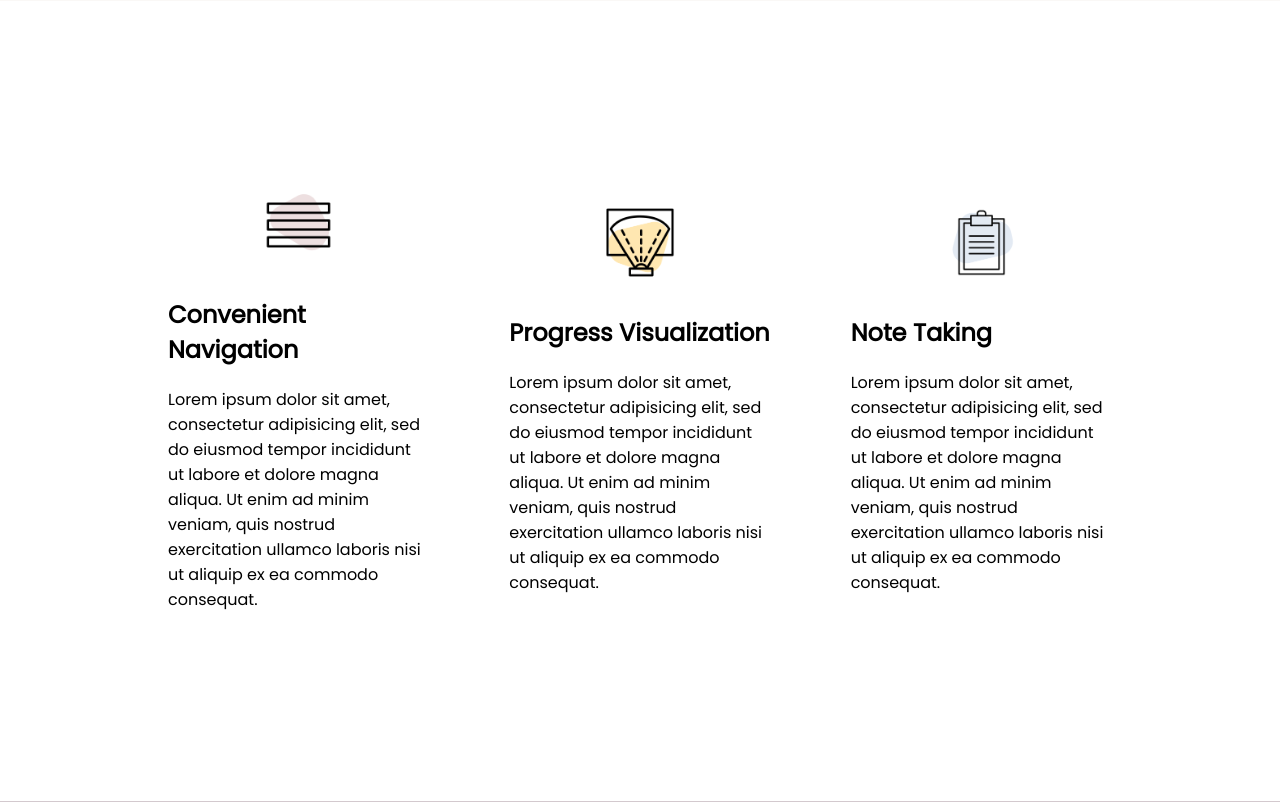
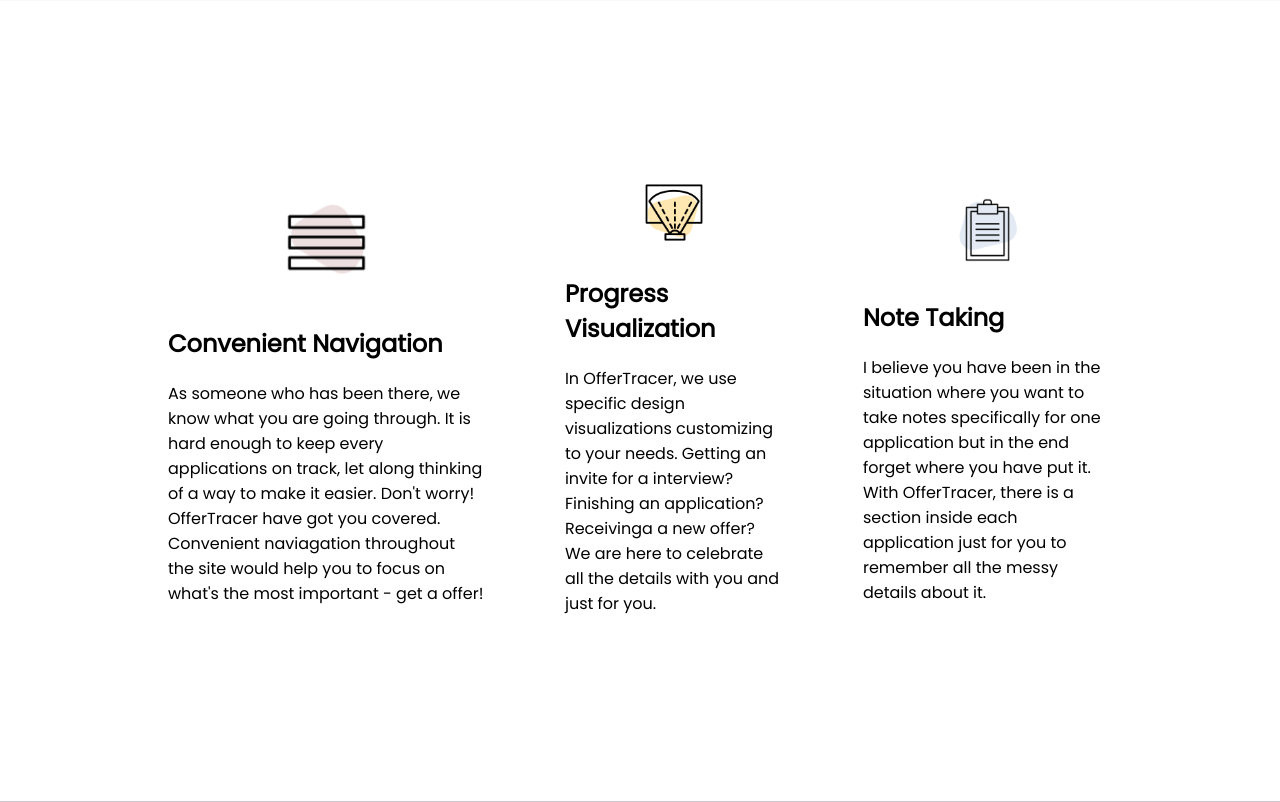
Before and after one commit to yzeng810/CSC210Final, a Flask app: page / in a window 1280 px wide. Shown: the part 1877-2679 px from the top of the page. Run offline with Flask 2, Linux system fonts and the light colour scheme; some libraries are stand-ins or nearby versions.

Commit message:
Update index.html

```diff
--- a/templates/index.html
+++ b/templates/index.html
@@ -40,32 +40,32 @@
 				</div>
 			</div>
 			<div class="userTwo" id="user2">
-				<img src="{{ url_for('static', filename='images/student1.png') }}" class="userImage1">
-				<img src="{{ url_for('static', filename='images/student2.png') }}" class="userImage2">
-				<img src="{{ url_for('static', filename='images/student3.png') }}" class="userImage3">
+				<img src="{{ url_for('static', filename='images/graduate1.jpg') }}" class="userImage1">
+				<img src="{{ url_for('static', filename='images/graduate2.png') }}" class="userImage2">
+				<img src="{{ url_for('static', filename='images/graduate3.jpg') }}" class="userImage3">
 				<div class="userText">
 					<h3>Young <span class="userTitle">Graduates</span></h3>
 					<p>Looking for opportunities to expand their career choices</p>
 					<ul>
-						<li>dsfdsfd</li>
-						<li>sdfsfdsfdsdf</li>
-						<li>sdfsfsdfss</li>
-						<li>sdfsfsdfsfds</li>
+						<li>Going through one or two application season</li>
+						<li>Wanting to try everything new</li>
+						<li>Just taking off in career</li>
+						<li>Hard to find opportunities while working</li>
 					</ul>
 				</div>
 			</div>
 			<div class="userThree" id="user3">
-				<img src="{{ url_for('static', filename='images/student1.png') }}" class="userImage1">
-				<img src="{{ url_for('static', filename='images/student2.png') }}" class="userImage2">
-				<img src="{{ url_for('static', filename='images/student3.png') }}" class="userImage3">
+				<img src="{{ url_for('static', filename='images/professional1.jpg') }}" class="userImage1">
+				<img src="{{ url_for('static', filename='images/professional2.png') }}" class="userImage2">
+				<img src="{{ url_for('static', filename='images/professional3.jpg') }}" class="userImage3">
 				<div class="userText">
 					<h3>Experience <span class="userTitle">Professional</span></h3>
 					<p>Trying to discover the possibilities of job-hopping</p>
 					<ul>
-						<li>sdfsfdsfsfsf</li>
-						<li>sdfsdfdsdfsdf</li>
-						<li>sdfsfsdfsfd</li>
-						<li>sdfsfsdfsfds</li>
+						<li>Knowing their way around the application season</li>
+						<li>Not satifying with the current enviroment</li>
+						<li>Looking for a new place to display talent</li>
+						<li>In need of an efficient way to manage applications</li>
 					</ul>
 				</div>
 			</div>
@@ -86,30 +86,21 @@
 					<img src="{{ url_for('static', filename='images/naviga.png') }}" class="goalImg1">
 				</figure>
 				<h2>Convenient Navigation</h2>
-				<p>Lorem ipsum dolor sit amet, consectetur adipisicing elit, sed do eiusmod
-				tempor incididunt ut labore et dolore magna aliqua. Ut enim ad minim veniam,
-				quis nostrud exercitation ullamco laboris nisi ut aliquip ex ea commodo
-				consequat.</p>
+				<p>As someone who has been there, we know what you are going through. It is hard enough to keep every applications on track, let along thinking of a way to make it easier. Don't worry! OfferTracer have got you covered. Convenient naviagation throughout the site would help you to focus on what's the most important - get a offer! </p>
 			</div>
 			<div class="goal">
 				<figure class="containAlignCenter goal2">
 					<img src="{{ url_for('static', filename='images/visualize.png') }}" class="goalImg2">
 				</figure>
 				<h2>Progress Visualization</h2>
-				<p>Lorem ipsum dolor sit amet, consectetur adipisicing elit, sed do eiusmod
-				tempor incididunt ut labore et dolore magna aliqua. Ut enim ad minim veniam,
-				quis nostrud exercitation ullamco laboris nisi ut aliquip ex ea commodo
-				consequat.</p>
+				<p>In OfferTracer, we use specific design visualizations customizing to your needs. Getting an invite for a interview? Finishing an application? Receivinga a new offer? We are here to celebrate all the details with you and just for you.</p>
 			</div>
 			<div class="goal">
 				<figure class="containAlignCenter goal3">
 					<img src="{{ url_for('static', filename='images/notetaking.png') }}" class="goalImg3">
 				</figure>
 				<h2>Note Taking</h2>
-				<p>Lorem ipsum dolor sit amet, consectetur adipisicing elit, sed do eiusmod
-				tempor incididunt ut labore et dolore magna aliqua. Ut enim ad minim veniam,
-				quis nostrud exercitation ullamco laboris nisi ut aliquip ex ea commodo
-				consequat.</p>
+				<p>I believe you have been in the situation where you want to take notes specifically for one application but in the end forget where you have put it. With OfferTracer, there is a section inside each application just for you to remember all the messy details about it.</p>
 			</div>
 	</div>
 </section>
@@ -197,13 +188,8 @@
 			<img src="{{ url_for('static', filename='images/todo.png')}}">
 		</div>
 		<div class="todoText containAlignCenter">
-			<h2>Todo List</h2>
-			<p>Lorem ipsum dolor sit amet, consectetur adipisicing elit, sed do eiusmod
-			tempor incididunt ut labore et dolore magna aliqua. Ut enim ad minim veniam,
-			quis nostrud exercitation ullamco laboris nisi ut aliquip ex ea commodo
-			consequat. Duis aute irure dolor in reprehenderit in voluptate velit esse
-			cillum dolore eu fugiat nulla pariatur. Excepteur sint occaecat cupidatat non
-			proident, sunt in culpa qui officia deserunt mollit anim id est laborum.</p>
+			<h2>To-do List</h2>
+			<p>A to-do list can help you organizing all your tasks during the application process in a clear order. A list can make everything much more manageable, with you feeling grounded. It is also a good way for you to feel organized and stay mentally focused by seeing a clear outline of your completed and uncomplted tasks.</p>
 		</div>
 	</div>
 </section>
@@ -263,12 +249,7 @@
 
 		<div class="calendarText">
 			<h2>Calendar View</h2>
-			<p>Lorem ipsum dolor sit amet, consectetur adipisicing elit, sed do eiusmod
-			tempor incididunt ut labore et dolore magna aliqua. Ut enim ad minim veniam,
-			quis nostrud exercitation ullamco laboris nisi ut aliquip ex ea commodo
-			consequat. Duis aute irure dolor in reprehenderit in voluptate velit esse
-			cillum dolore eu fugiat nulla pariatur. Excepteur sint occaecat cupidatat non
-			proident, sunt in culpa qui officia deserunt mollit anim id est laborum.</p>
+			<p>A calender view would help you plan your application-related activities. It is especially critical for collage student, young graduate or expeienced professional like you, who are in need of weaving the aplication process into your day-to-day multi-tasking responsibilities. For your specially designed calender of your own application process, it is easier to see what the deadlines are and split up the month-long process into small pieces of activity that you can define your priorities for.</p>
 		</div>
 	</div>
 </section>
@@ -285,24 +266,21 @@
 					<img src="{{ url_for('static', filename='images/priority.png') }}">
 				</figure>
 				<h3>Prority</h3>
-				<p>Lorem ipsum dolor sit amet, consectetur adipisicing elit, sed do eiusmod
-				tempor incididunt ut labore et dolore magna aliqua.</p>
+				<p>Setting priority for each application so that OfferTracer would know which one to notify you the first!</p>
 			</div>
 			<div class="noti">
 				<figure class="containAlignCenter goal2">
 					<img src="{{ url_for('static', filename='images/mail.png') }}">
 				</figure>
 				<h3>Email</h3>
-				<p>Lorem ipsum dolor sit amet, consectetur adipisicing elit, sed do eiusmod
-				tempor incididunt ut labore et dolore magna aliqua.</p>
+				<p>Each notification would be sent directly to your linked email so you would know what is the next step that you should perform.</p>
 			</div>
 			<div class="noti">
 				<figure class="containAlignCenter goal3">
 					<img src="{{ url_for('static', filename='images/flexi.png') }}">
 				</figure>
 				<h3>Flexibility</h3>
-				<p>Lorem ipsum dolor sit amet, consectetur adipisicing elit, sed do eiusmod
-				tempor incididunt ut labore et dolore magna aliqua.</p>
+				<p>OfferTracer provides you with the flexibility that you can further perfect your experience with the application process. For example, You may choose to get you notification from us 10 days or 20 days before the deadlines.</p>
 			</div>
 		</div>
 	</div>
```
